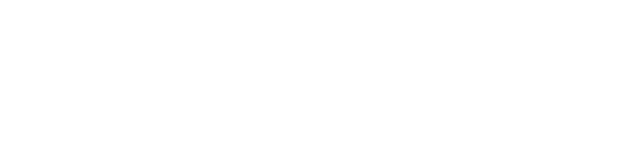
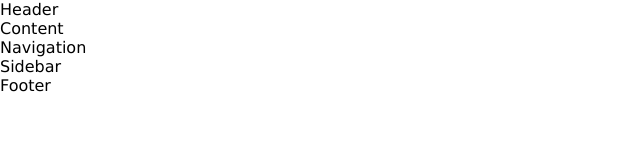
Before and after one commit to liar88828/save-tutor-css, a plain HTML site: page index2.html in a window 1280 px wide. Shown: the whole page, without its empty margins (0-640 px from the left). Drawn offline with Linux system fonts and the light colour scheme.

Commit message:
startrrrrrrr

```diff
--- a/index2.html
+++ b/index2.html
@@ -8,6 +8,10 @@
     <link rel="stylesheet" href="style2.css">
 </head>
 <body>
-
+    <header>Header</header>
+    <main>Content</main>
+    <nav>Navigation</nav>
+    <aside>Sidebar</aside>
+    <footer>Footer</footer>
 </body>
 </html>
--- a/style2.css
+++ b/style2.css
@@ -0,0 +1,10 @@
+*{
+    box-sizing: border-box;
+    padding: 0;
+margin: 0;
+}
+body{
+    font-family: Verdana, Geneva, Tahoma, sans-serif;
+    font-size: 16px;
+    height: 100vh;
+}
```
